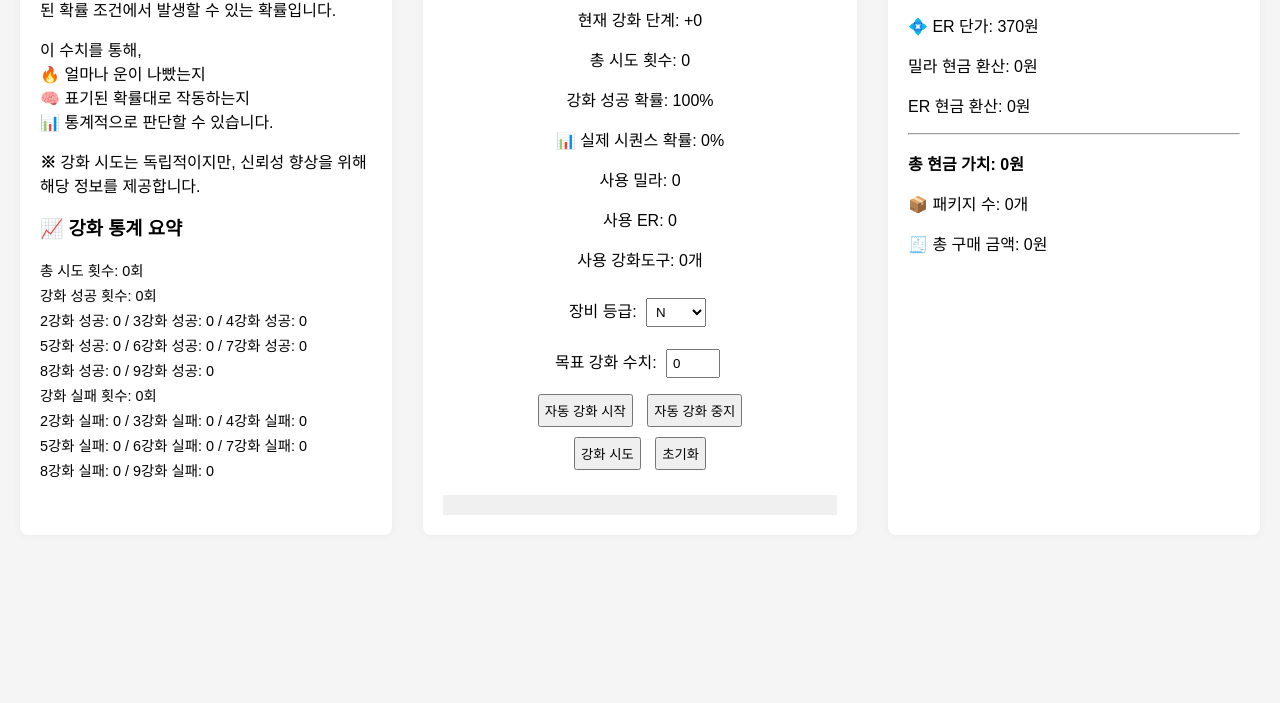
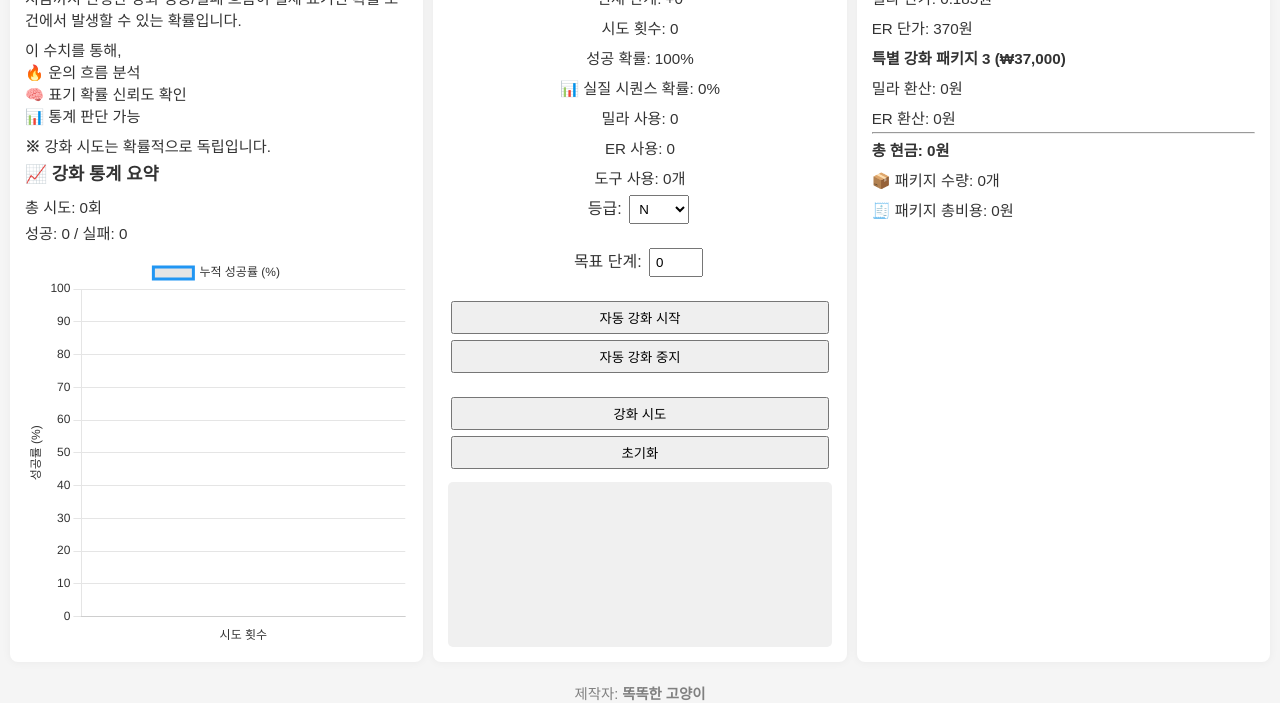
Before and after one commit to Imsmartcat/darkest-upgrade-sim, a plain HTML site: page index.html in a window 1280 px wide. Shown: the part 122-825 px from the top of the page. Before the commit the page ends 800 px from the top, so only its background shows below. Drawn offline with nearby package versions, Linux system fonts and the light colour scheme.

Commit message:
index.html

```diff
--- a/index.html
+++ b/index.html
@@ -2,94 +2,151 @@
 <html lang="ko">
 <head>
   <meta charset="utf-8"/>
-  <title>강화 시뮬레이터</title>
+  <title>강화 시뮬레이터 최종</title>
+  <script src="https://cdn.jsdelivr.net/npm/chart.js"></script>
   <style>
-    * { box-sizing: border-box; }
-    body {
+    * { box-sizing: border-box; margin: 0; padding: 0; }
+    html, body {
+      height: 100%;
       font-family: sans-serif;
-      margin: 0;
-      padding: 20px;
       background: #f5f5f5;
+      color: #333;
+      transition: background .3s, color .3s;
+    }
+    .dark-mode {
+      background: #2e2e2e;
+      color: #ddd;
     }
     .container {
       display: flex;
       justify-content: space-between;
-      max-width: 1300px;
-      margin: 0 auto;
+      height: calc(100vh - 50px);
+      padding: 10px;
+      gap: 10px;
     }
     .column {
+      flex: 1;
       background: white;
-      padding: 20px;
+      padding: 15px;
       border-radius: 8px;
-      box-shadow: 0 0 10px rgba(0,0,0,0.05);
-      width: 30%;
+      box-shadow: 0 0 10px rgba(0,0,0,.05);
+      display: flex;
+      flex-direction: column;
+      transition: background .3s, color .3s;
+    }
+    .dark-mode .column {
+      background: #444;
+      color: #ddd;
     }
     .center-column {
-      width: 35%;
       text-align: center;
     }
     .log {
+      flex: 1;
       text-align: left;
-      margin-top: 20px;
-      max-height: 300px;
+      margin-top: 10px;
       overflow-y: auto;
       background: #f0f0f0;
       padding: 10px;
+      border-radius: 5px;
+      font-size: 0.9rem;
+    }
+    .dark-mode .log {
+      background: #555;
     }
     input, select, button {
-      margin: 5px;
+      margin: 3px;
       padding: 5px;
     }
-    h2, h3 {
-      margin-top: 0;
+    h1, h2, h3 {
+      margin-bottom: 10px;
+      font-size: 1.1rem;
     }
-    #stats p {
+    p {
       margin: 4px 0;
-      font-size: 0.9rem;
+      font-size: 0.95rem;
     }
-    label {
-      display: inline-block;
-      margin: 6px 0;
+    .log-entry.success {
+      color: #4CAF50;
+      font-weight: bold;
+      animation: sparkle .6s ease-out;
     }
-    .log-entry.success { color: #4CAF50; font-weight: bold; }
-    .log-entry.fail-down { color: #F44336; font-weight: bold; }
-    .log-entry.fail-keep { color: #FFC107; font-weight: bold; }
+    .log-entry.fail-down {
+      color: #F44336;
+      font-weight: bold;
+      animation: shake-soft .4s ease-out;
+    }
+    .log-entry.fail-keep {
+      color: #FFC107;
+      font-weight: bold;
+      animation: shake-soft .4s ease-out;
+    }
+    @keyframes sparkle {
+      0% { transform: scale(1); opacity:1; }
+      50% { transform: scale(1.15); opacity:.8; }
+      100% { transform: scale(1); opacity:1; }
+    }
+    @keyframes shake-soft {
+      0%,100% {transform:translateX(0);}
+      25% {transform:translateX(-2px);}
+      50% {transform:translateX(2px);}
+      75% {transform:translateX(-1px);}
+    }
+    #chart-container {
+      min-height: 220px;
+      margin-top: 10px;
+      flex-grow: 1;
+    }
+    #chart-container canvas {
+      width: 100% !important;
+      height: 100% !important;
+    }
+    footer {
+      text-align: center;
+      font-size: .9rem;
+      color: gray;
+      margin-top: 10px;
+    }
+    .toggle-container {
+      text-align: right;
+      margin-bottom: 5px;
+      padding-right: 10px;
+    }
   </style>
 </head>
 <body>
+  <div class="toggle-container">
+    <button id="themeToggle">다크모드 켜기</button>
+  </div>
+
   <div class="container">
-  <!-- 좌측 설명 -->
     <div class="column">
       <h2>📊 시퀀스 확률이란?</h2>
       <p>지금까지 진행한 강화 성공/실패 흐름이 실제 표기된 확률 조건에서 발생할 수 있는 확률입니다.</p>
-    <p>이 수치를 통해,<br/>🔥 얼마나 운이 나빴는지<br/>🧠 표기된 확률대로 작동하는지<br/>📊 통계적으로 판단할 수 있습니다.</p>
-    <p><strong>※</strong> 강화 시도는 독립적이지만, 신뢰성 향상을 위해 해당 정보를 제공합니다.</p>
+      <p>이 수치를 통해,<br/>🔥 운의 흐름 분석<br/>🧠 표기 확률 신뢰도 확인<br/>📊 통계 판단 가능</p>
+      <p><strong>※</strong> 강화 시도는 확률적으로 독립입니다.</p>
 
       <div id="stats">
         <h3>📈 강화 통계 요약</h3>
-      <p>총 시도 횟수: <span id="statTotal">0</span>회</p>
-      <p>강화 성공 횟수: <span id="statSuccess">0</span>회</p>
-      <p>2강화 성공: <span id="s2">0</span> / 3강화 성공: <span id="s3">0</span> / 4강화 성공: <span id="s4">0</span></p>
-      <p>5강화 성공: <span id="s5">0</span> / 6강화 성공: <span id="s6">0</span> / 7강화 성공: <span id="s7">0</span></p>
-      <p>8강화 성공: <span id="s8">0</span> / 9강화 성공: <span id="s9">0</span></p>
-      <p>강화 실패 횟수: <span id="statFail">0</span>회</p>
-      <p>2강화 실패: <span id="f2">0</span> / 3강화 실패: <span id="f3">0</span> / 4강화 실패: <span id="f4">0</span></p>
-      <p>5강화 실패: <span id="f5">0</span> / 6강화 실패: <span id="f6">0</span> / 7강화 실패: <span id="f7">0</span></p>
-      <p>8강화 실패: <span id="f8">0</span> / 9강화 실패: <span id="f9">0</span></p>
+        <p>총 시도: <span id="statTotal">0</span>회</p>
+        <p>성공: <span id="statSuccess">0</span> / 실패: <span id="statFail">0</span></p>
+      </div>
+      <div id="chart-container">
+        <canvas id="successChart"></canvas>
       </div>
     </div>
 
-  <!-- 중앙 시뮬레이터 -->
     <div class="column center-column">
       <h1>강화 시뮬레이터</h1>
-    <p>현재 강화 단계: <span id="level">+0</span></p>
-    <p>총 시도 횟수: <span id="tries">0</span></p>
-    <p>강화 성공 확률: <span id="chanceRate">100%</span></p>
-    <p>📊 실제 시퀀스 확률: <span id="sequenceProb">0%</span></p>
-    <p>사용 밀라: <span id="mil">0</span></p>
-    <p>사용 ER: <span id="er">0</span></p>
-    <p>사용 강화도구: <span id="toolCount">0</span>개</p>
-    <label>장비 등급:
+      <p>현재 단계: <span id="level">+0</span></p>
+      <p>시도 횟수: <span id="tries">0</span></p>
+      <p>성공 확률: <span id="chanceRate">100%</span></p>
+      <p>📊 실질 시퀀스 확률: <span id="sequenceProb">0%</span></p>
+      <p>밀라 사용: <span id="mil">0</span></p>
+      <p>ER 사용: <span id="er">0</span></p>
+      <p>도구 사용: <span id="toolCount">0</span>개</p>
+
+      <label>등급:
         <select id="grade">
           <option value="N">N</option>
           <option value="R">R</option>
@@ -97,30 +154,32 @@
           <option value="SSR">SSR</option>
         </select>
       </label><br/>
-    <label>목표 강화 수치:
-      <input id="targetLevel" max="9" min="0" type="number" value="0"/>
+      <label>목표 단계:
+        <input id="targetLevel" type="number" min="0" max="9" value="0"/>
       </label><br/>
       <button onclick="startAuto()">자동 강화 시작</button>
       <button onclick="stopAuto()">자동 강화 중지</button><br/>
       <button onclick="tryUpgrade()">강화 시도</button>
       <button onclick="reset()">초기화</button>
+
       <div class="log" id="log"></div>
     </div>
 
-  <!-- 우측 현금 환산 -->
     <div class="column">
-    <h2>💰 자원 현금 환산</h2>
-    <p>💠 밀라 단가: 0.185원</p>
-    <p>💠 ER 단가: 370원</p>
-    <p>밀라 현금 환산: <span id="totalMilWon">0</span>원</p>
-    <p>ER 현금 환산: <span id="totalErWon">0</span>원</p>
+      <h2>💰 자원 환산</h2>
+      <p>밀라 단가: 0.185원</p>
+      <p>ER 단가: 370원</p>
+      <p><strong>특별 강화 패키지 3 (₩37,000)</strong></p>
+      <p>밀라 환산: <span id="totalMilWon">0</span>원</p>
+      <p>ER 환산: <span id="totalErWon">0</span>원</p>
       <hr/>
-    <p><strong>총 현금 가치: <span id="totalCash">0</span>원</strong></p>
-    <p>📦 패키지 수: <span id="packageCount">0</span>개</p>
-    <p>🧾 총 구매 금액: <span id="packagePrice">0</span>원</p>
+      <p><strong>총 현금: <span id="totalCash">0</span>원</strong></p>
+      <p>📦 패키지 수량: <span id="packageCount">0</span>개</p>
+      <p>🧾 패키지 총비용: <span id="packagePrice">0</span>원</p>
     </div>
   </div>
 
+  <footer>제작자: <strong>똑똑한 고양이</strong></footer>
 <script>
 const upgradeChances = [
   { success: 100, failStepDown: false },
@@ -133,7 +192,6 @@ const upgradeChances = [
   { success: 14, failStepDown: true },
   { success: 10, failStepDown: true },
 ];
-
 const costTable = {
   N: { mil: 20000, er: 10 },
   R: { mil: 50000, er: 20 },
@@ -143,15 +201,55 @@ const costTable = {
 
 let level = 0, tries = 0, success = 0, mil = 0, er = 0, auto = false;
 let history = [];
-let successStats = Array(10).fill(0);
-let failStats = Array(10).fill(0);
+
+const ctx = document.getElementById('successChart').getContext('2d');
+const chart = new Chart(ctx, {
+  type: 'line',
+  data: {
+    labels: [],
+    datasets: [{
+      label: '누적 성공률 (%)',
+      data: [],
+      borderColor: '#2196F3',
+      tension: 0.3
+    }]
+  },
+  options: {
+    responsive: true,
+    maintainAspectRatio: false,
+    plugins: {
+      legend: { labels: { color: '#333' } }
+    },
+    scales: {
+      x: {
+        title: { display: true, text: '시도 횟수', color: '#333' },
+        ticks: { color: '#333' }
+      },
+      y: {
+        title: { display: true, text: '성공률 (%)', color: '#333' },
+        ticks: { color: '#333' },
+        beginAtZero: true,
+        max: 100
+      }
+    }
+  }
+});
+
+function themeUpdateChart() {
+  const isDark = document.body.classList.contains('dark-mode');
+  chart.options.plugins.legend.labels.color = isDark ? '#ddd' : '#333';
+  chart.options.scales.x.ticks.color = isDark ? '#ddd' : '#333';
+  chart.options.scales.y.ticks.color = isDark ? '#ddd' : '#333';
+  chart.options.scales.x.title.color = isDark ? '#ddd' : '#333';
+  chart.options.scales.y.title.color = isDark ? '#ddd' : '#333';
+  chart.update();
+}
 
 function calculateSequenceProbability() {
-  if (history.length === 0) return 1;
+  if (!history.length) return 1;
   return history.reduce((acc, cur) => {
     const rate = cur.rate / 100;
-    const p = cur.result === 'S' ? rate : (1 - rate);
-    return acc * p;
+    return acc * (cur.result === 'S' ? rate : (1 - rate));
   }, 1);
 }
 
@@ -159,10 +257,6 @@ function updateStatsDisplay() {
   document.getElementById("statTotal").textContent = tries;
   document.getElementById("statSuccess").textContent = success;
   document.getElementById("statFail").textContent = tries - success;
-  for (let i = 2; i <= 9; i++) {
-    document.getElementById("s" + i).textContent = successStats[i];
-    document.getElementById("f" + i).textContent = failStats[i];
-  }
 }
 
 function updateDisplay() {
@@ -171,15 +265,20 @@ function updateDisplay() {
   document.getElementById("tries").textContent = tries;
   document.getElementById("mil").textContent = mil.toLocaleString();
   document.getElementById("er").textContent = er;
-  const milWon = mil * 0.185;
-  const erWon = er * 370;
-  const total = milWon + erWon;
+  const milWon = mil * 0.185, erWon = er * 370, total = milWon + erWon;
   document.getElementById("totalMilWon").textContent = Math.round(milWon).toLocaleString();
   document.getElementById("totalErWon").textContent = Math.round(erWon).toLocaleString();
   document.getElementById("totalCash").textContent = Math.round(total).toLocaleString();
-  const packageNum = Math.ceil(total / 37000);
-  document.getElementById("packageCount").textContent = packageNum;
-  document.getElementById("packagePrice").textContent = (packageNum * 37000).toLocaleString();
+  const pkg = Math.ceil(total / 37000);
+  document.getElementById("packageCount").textContent = pkg;
+  document.getElementById("packagePrice").textContent = (pkg * 37000).toLocaleString();
+}
+
+function updateChart() {
+  const rate = tries ? Math.round(success / tries * 10000) / 100 : 0;
+  chart.data.labels.push(tries);
+  chart.data.datasets[0].data.push(rate);
+  chart.update();
 }
 
 function tryUpgrade() {
@@ -188,49 +287,45 @@ function tryUpgrade() {
   const grade = document.getElementById("grade").value;
   const cost = costTable[grade];
   const chance = upgradeChances[level];
-  const roll = Math.random() * 100;
-  const isSuccess = roll < chance.success;
-  tries++;
-  mil += cost.mil;
-  er += cost.er;
-  let log = "";
-  let logClass = "";
+  const isSuccess = Math.random() * 100 < chance.success;
+
+  tries++; mil += cost.mil; er += cost.er;
+
+  let log = "", logClass = "";
   if (isSuccess) {
-    level++;
-    success++;
-    successStats[level]++;
-    log = `✨ +${prevLevel} 강화 성공! 단계 상승 → +${level} 달성!`;
+    level++; success++;
+    log = `✨ +${prevLevel} 성공 → +${level}`;
     logClass = "success";
   } else {
     if (chance.failStepDown) {
       level = Math.max(0, level - 1);
-      log = `💀 +${prevLevel} 강화 실패! 단계 하락 → +${level} 하락!`;
+      log = `💀 +${prevLevel} 실패(하락) → +${level}`;
       logClass = "fail-down";
     } else {
-      log = `💥 +${prevLevel} 강화 실패! 단계 유지 → +${level} 유지!`;
+      log = `💥 +${prevLevel} 실패(유지) → +${level}`;
       logClass = "fail-keep";
     }
-    failStats[prevLevel]++;
   }
+
   document.getElementById("log").innerHTML =
     `<div class="log-entry ${logClass}">▶ ${log}</div>` + document.getElementById("log").innerHTML;
+
   history.push({ rate: chance.success, result: isSuccess ? 'S' : 'F' });
   document.getElementById("sequenceProb").textContent = `${(calculateSequenceProbability() * 100).toFixed(18)}%`;
   document.getElementById("toolCount").textContent = tries;
-  updateStatsDisplay();
-  updateDisplay();
+  updateStatsDisplay(); updateDisplay(); updateChart();
 }
 
 function reset() {
   level = tries = success = mil = er = 0;
   history = [];
-  successStats.fill(0);
-  failStats.fill(0);
   document.getElementById("log").innerHTML = "";
   document.getElementById("sequenceProb").textContent = "0%";
   document.getElementById("toolCount").textContent = "0";
-  updateStatsDisplay();
-  updateDisplay();
+  chart.data.labels = [];
+  chart.data.datasets[0].data = [];
+  chart.update();
+  updateStatsDisplay(); updateDisplay();
 }
 
 function startAuto() {
@@ -240,16 +335,23 @@ function startAuto() {
     if (!auto || level >= target) {
       clearInterval(interval);
       auto = false;
-      return;
+    } else {
+      tryUpgrade();
     }
-    tryUpgrade();
-  }, 300);
+  }, 250);
 }
 
 function stopAuto() {
   auto = false;
 }
 
+document.getElementById("themeToggle").onclick = () => {
+  document.body.classList.toggle("dark-mode");
+  document.getElementById("themeToggle").textContent =
+    document.body.classList.contains("dark-mode") ? "다크모드 끄기" : "다크모드 켜기";
+  themeUpdateChart();
+};
+
 window.onload = reset;
 </script>
 </body>
```
Lines whose indentation alone changed are shown as unchanged.
